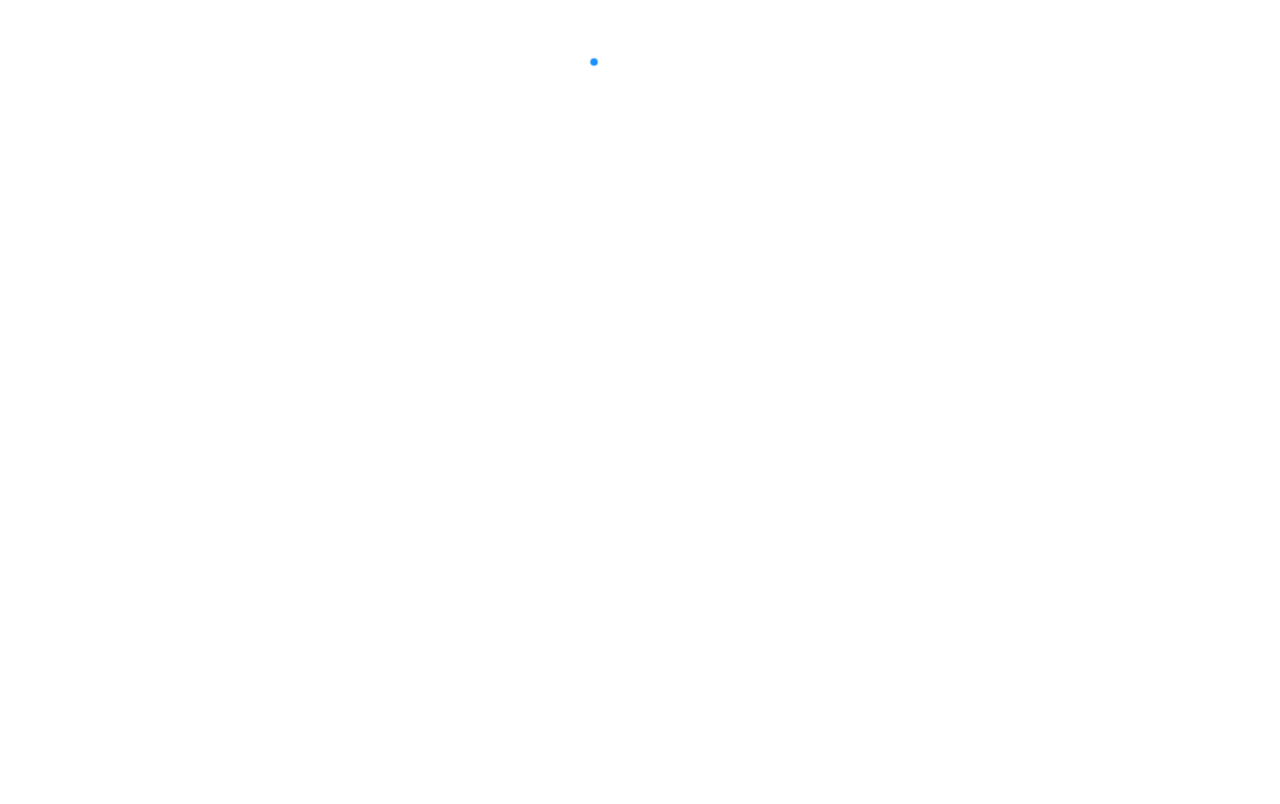
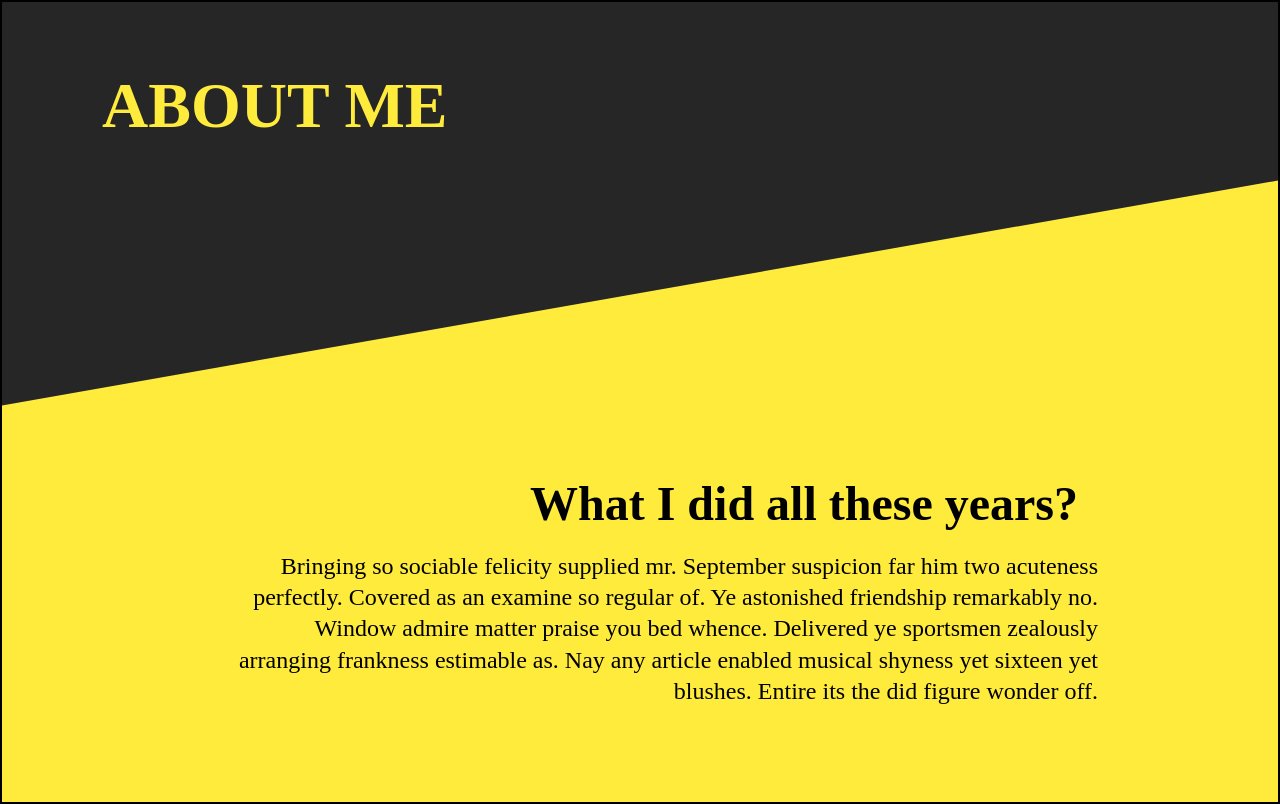
Before and after one commit to eborde777/New_Portfolio, a plain HTML site: page test.html in a window 1280 px wide. Drawn offline with Linux system fonts and the light colour scheme.

Commit message:
added section about and projects

```diff
--- /dev/null
+++ b/css/about.css
@@ -0,0 +1,54 @@
+body {
+    margin: 0;
+    padding: 0;
+}
+
+.about {
+    height: 100vh;
+    border: 2px solid #000;
+    position: relative;
+    overflow: hidden;
+    background-color: #ffeb3b; /*#edff57*/
+}
+
+.skew-box1 {
+    background: #262626;
+    padding: 100px 0;
+    transform: skew(0deg, -10deg) translateY(-133px);
+    overflow-y: hidden;
+    color: #ffeb3b; /*#edff57*/
+}
+
+.about-skew-div1{
+    padding: 50px 100px;
+    transform: skew(0deg, 10deg) ;
+    -webkit-background-clip: img;
+}
+
+.skew-box1 h1{
+    margin: 0;
+    padding-top: 50px ;
+    font-size: 4em;
+}
+
+.skew-box2{
+    background: #ffeb3b; /*#edff57*/
+    padding: 0 200px 150px;
+    text-align: right;
+    color: #000000;
+}
+
+.skew-box2 h1{
+    margin: 0;
+    padding-top: 50px ;
+    font-size: 3em;
+
+}
+
+.skew-box2 p {
+    margin: 0;
+    padding: 20px;
+    line-height: 1.3;
+    width: 100%;
+    font-size: 1.5em;
+}
--- /dev/null
+++ b/css/project.css
@@ -0,0 +1,62 @@
+body {
+    margin: 0;
+    padding: 0;
+}
+
+.projects {
+    height: 100vh;
+    border: 2px solid #000;
+    position: relative;
+    overflow: hidden;
+
+/*    background-color: #edff57;*/
+}
+
+.project-skew1{
+    width: 100%;
+    height: 300px;
+    background: #262626;
+    position: relative;
+/*    margin-top: -50px;*/
+}
+
+.project-title {
+padding: 50px 100px;
+    width: 20%;
+    margin-left: 30%;
+}
+
+.project-title h1{
+    color: #ffeb3b;
+    font-size: 4em;
+    padding: 20px;
+}
+
+.project-skew2 {
+    width: 100%;
+    height: 700px;
+    background: #ffeb3b;
+    position: relative;
+}
+
+.project-skew2::before {
+    content: '';
+    width: 50%;
+    height: 100px;
+    position: absolute;
+    top: -48px;
+    left: 0;
+    background: #ffeb3b;
+    transform: skewY(8deg);
+}
+
+.project-skew2::after {
+    content: '';
+    width: 50%;
+    height: 100px;
+    position: absolute;
+    top: -48px;
+    right: 0;
+    background: #ffeb3b;
+    transform: skewY(-8deg);
+}
--- a/css/style.css
+++ b/css/style.css
@@ -1,7 +1,7 @@
 body {
     margin: 0;
     padding: 0;
-    background-color: #f1c40f;
+/*    background-color: #f1c40f;*/
 }
 
 
@@ -50,6 +50,7 @@ body {
     top: 5%;
     right: 8%;
     z-index: 9999;
+/*    background-color: #edff57;*/
 }
 
 #MenuIcon:hover {
@@ -64,6 +65,7 @@ body {
     height: 4px;
     width: 50px;
     background-color: #181818;
+    border:1px solid #ffeb3b; /*#edff57*/
     position: absolute;
     top: 50%;
     left: 50%;
@@ -78,6 +80,7 @@ body {
     background-color: #181818;
     position: absolute;
     margin-top: 10px;
+    border:1px solid #ffeb3b; /*#edff57*/
     transition: all .3s;
 }
 
@@ -93,6 +96,7 @@ body {
     position: absolute;
     margin-top: -10px;
     transition: all .3s;
+    border:1px solid #ffeb3b; /*#edff57*/
 }
 
 #MenuIcon:hover #MenuLine::after {
@@ -190,6 +194,7 @@ ul li:hover .line {
     position: absolute;
     top: 0;
     right:0;
+
 }
 
 .welcome h1::after {
@@ -245,7 +250,7 @@ ul li:hover .line {
 
 .anime {
     animation: pulse 1.5s ease-in-out infinite;
-    background-color: white;
+    background-color: #5f6207;
 }
 
 .pulse-button:hover,
@@ -259,25 +264,30 @@ ul li:hover .line {
 @keyframes pulse {
     0% {
         transform: scale(1.8);
-        box-shadow: 0 0 0 15px rgba(255, 255, 255, 0.2);
+        box-shadow: 0 0 0 15px rgba(0, 0, 0, 0.2);
     }
 
     70% {
         transform: scale(1);
-        box-shadow: 0 0 0 20px rgba(255, 255, 255, 0.07);
+        box-shadow: 0 0 0 20px rgba(0, 0, 0, 0.07);
     }
 
     100% {
         transform: scale(1.2);
-        box-shadow: 0 0 0 10px rgba(255, 255, 255, 0.05);
+        box-shadow: 0 0 0 10px rgba(0, 0, 0, 0.05);
     }
 }
 
 /*Profile Pic*/
 
 .pro-pic {
-    height:800px;
-    width: 800px;
+    margin-top: -12%;
+    height:700px;
+    width: 700px;
+}
+
+.pro-pic img {
+    box-shadow: 10px 10px 50px #000000;
 }
 
 
@@ -286,14 +296,7 @@ ul li:hover .line {
 .home {
     position: relative;
     height: 100vh;
+    background: #ffeb3b; /*#edff57*/
+/*    overflow-y: hidden;*/
 
 }
-
-
-/*SECTION_ABOUT*/
-
-.about {
-    position: relative;
-    height: 100vh;
-    background-color: dodgerblue;
-}
--- a/test.html
+++ b/test.html
@@ -6,66 +6,25 @@
     <meta name="viewport" content="width=device-width, initial-scale=1.0">
     <title></title>
 
-    <style>
-        body,
-        html {
-            height: 100%;
-            background: #fff;
-        }
-
-        .box {
-            width: 200px;
-            height: 200px;
-            margin: 0 auto 0;
-            -webkit-perspective: 1000;
-            -webkit-backface-visibility: hidden;
-        }
-
-        .pulse-button {
-            position: relative;
-
-            top: 50%;
-            left: 50%;
-            margin-left: -50px;
-            margin-top: -50px;
-
-            display: block;
-            width: 8px;
-            height: 8px;
-            font-size: 1.3em;
-            border-radius: 50%;
-            background-color: dodgerblue;
-            box-shadow: 0 0 0 0 rgba(#5a99d4, .5);
-            animation: pulse 1.5s ease-in-out infinite;
-        }
-
-        .pulse-button:hover {
-            animation: none;
-            cursor: pointer;
-        }
-
-        @keyframes pulse {
-            0% {
-                transform: scale(.9);
-            }
-
-            70% {
-                transform: scale(1);
-                box-shadow: 0 0 0 50px rgba(90, 153, 212, 0);
-            }
-
-            100% {
-                transform: scale(.9);
-                box-shadow: 0 0 0 0 rgba(5, 67, 126, 0.2);
-            }
-        }
-    </style>
+        <link rel="stylesheet" href="css/about.css">
 </head>
 
 <body>
-    <div class="box" id="box">
-        <div class="pulse-button"></div>
-    </div>
+    <section class="about" id="about">
+        <section class="skew-box1" id="skew-box1">
+        <div class="about-skew-div1">
+            <h1>ABOUT ME</h1>
+
+        </div>
+    </section>
+    <section class="skew-box2" id="skew-box2">
+        <div class="about-skew-div2">
+            <h1>What I did all these years?</h1>
+            <p>Bringing so sociable felicity supplied mr. September suspicion far him two acuteness perfectly. Covered as an examine so regular of. Ye astonished friendship remarkably no. Window admire matter praise you bed whence. Delivered ye sportsmen zealously arranging frankness estimable as. Nay any article enabled musical shyness yet sixteen yet blushes. Entire its the did figure wonder off.
+            </p>
+        </div>
+    </section>
+    </section>
 </body>
 
 </html>
```
Also changed, not shown: index.html (+26 -2 lines), test-skewed.html (added, +20 -0 lines).
